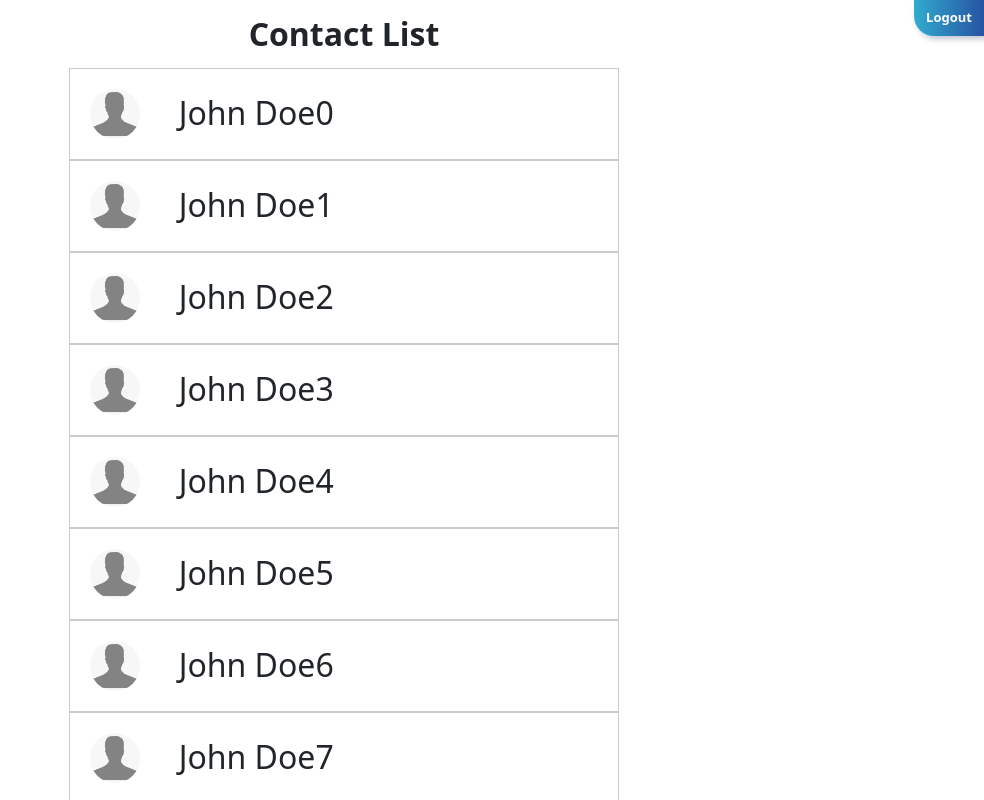
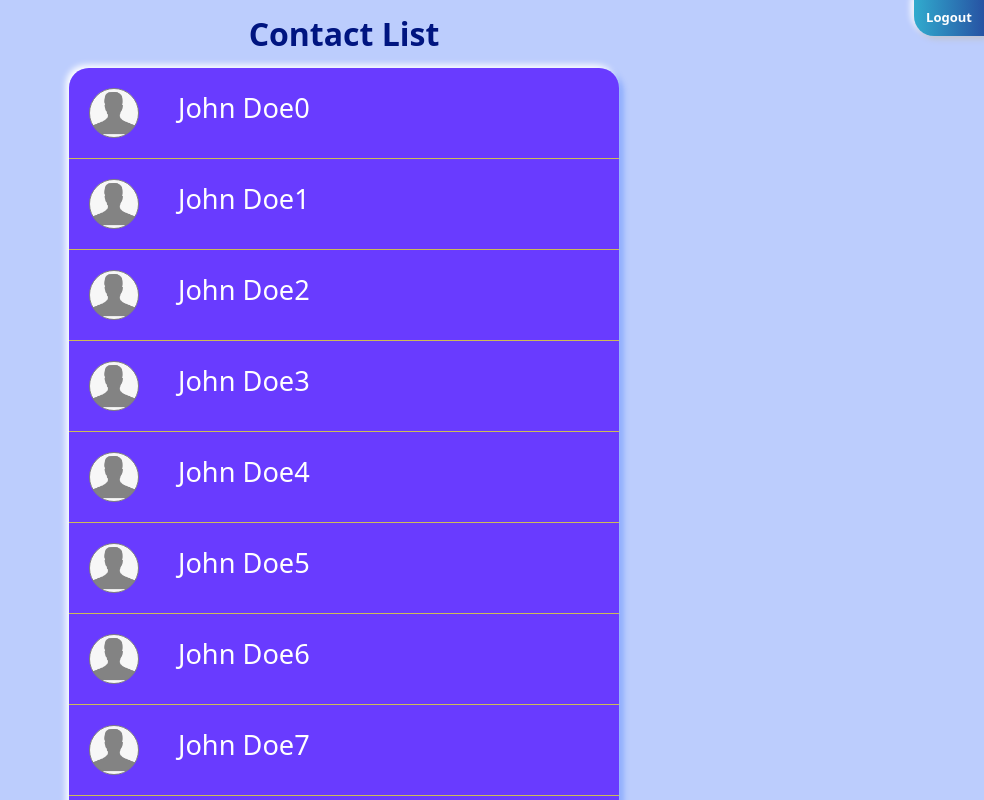
Before and after one commit to DivyanshArya23/InfiniteScrolling, a Next.js app: page /home in a window 1280 px wide. Shown: the top 800 px of the page, without its empty margins (296-1280 px from the left). Built offline with nearby package versions, Linux system fonts and the light colour scheme; a web font is replaced by a local one.

Commit message:
improvements

```diff
--- a/src/components/UserCard/usercard.module.scss
+++ b/src/components/UserCard/usercard.module.scss
@@ -1,11 +1,15 @@
 @import "../../assets/styles/vars";
 .card {
-  border: 1px solid $lightGrey;
+  border-bottom: 1.6px solid rgba(255, 255, 0, 0.66);
   padding: 20px;
+  background-color: rgba(97, 44, 255, 0.9);
   .name {
     text-align: left;
+    font-size: 1.7rem;
+    color: white;
   }
   .image {
+    border: 1.5px solid gray;
     border-radius: 100%;
     height: 50px;
     width: 50px;
--- a/src/pages/home/home.module.scss
+++ b/src/pages/home/home.module.scss
@@ -1,15 +1,30 @@
+@import "../../assets/styles/vars";
+.homeScreen {
+  background-color: #bccdfd;
+}
 .home {
   padding-bottom: 50px;
   .title {
+    color: $darkBlue;
     padding: 10px;
   }
   width: 550px;
   margin: auto;
   font-size: 2rem;
 }
+@media only screen and (min-width: 768px) {
+  .listDiv {
+    box-shadow: $outerShadow2;
+    border-radius: 20px;
+    overflow: hidden;
+  }
+}
 @media only screen and (max-width: 767px) {
   .home {
     font-size: 1.25rem;
     width: 100%;
+    .title {
+      border-bottom: 1px solid $lightGrey;
+    }
   }
 }
--- a/src/pages/home/index.jsx
+++ b/src/pages/home/index.jsx
@@ -37,15 +37,19 @@ const Home = ({ contactList: allContacts }) => {
   }, [count]);
 
   return (
+    <div className={styles.homeScreen}>
       <div className={styles.home}>
         <LogoutBtn />
         <div className={cns(styles.title, "text-center fw-bold")}>
           Contact List
         </div>
+        <div className={styles.listDiv}>
           {contactList?.map((contact, i) => (
             <Usercard key={i} details={contact} />
           ))}
           <Loader className={loading ? "display-block" : "display-none"} />
+        </div>
+      </div>
     </div>
   );
 };
```
Lines whose indentation alone changed are shown as unchanged.
